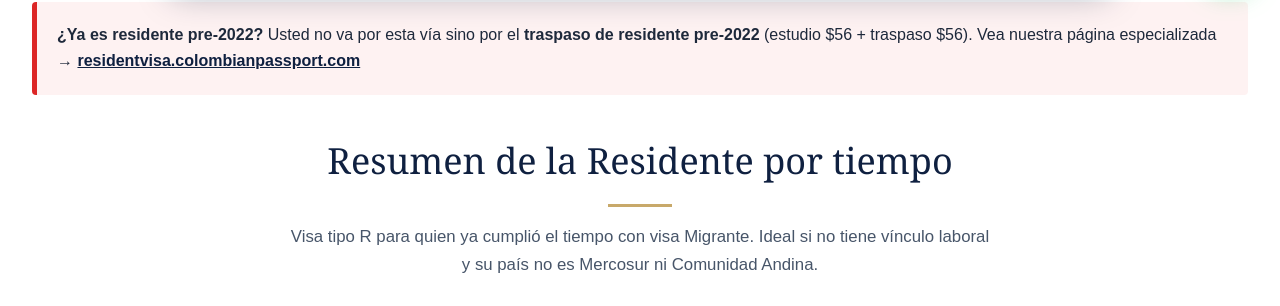
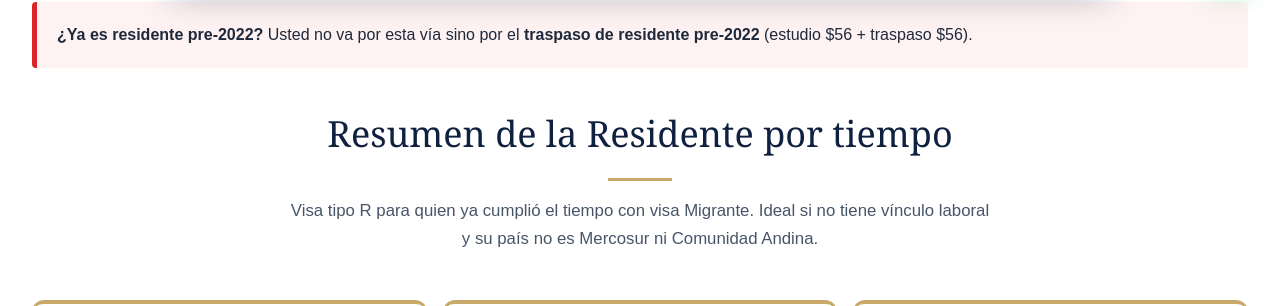
Before and after one commit to parquesino/abogadosdemigracion, a plain HTML site: page visa-residente/index.html in a window 1280 px wide. Shown: the part 794-1100 px from the top of the page. Drawn offline with Linux system fonts and the light colour scheme.

Commit message:
residente: quita los dos enlaces a la landing retirada (ES y EN)

```diff
--- a/visa-residente/index.html
+++ b/visa-residente/index.html
@@ -59,7 +59,7 @@
         <section class="content-section bg-white" style="padding-top:3rem; padding-bottom:2rem;">
             <div class="container">
                 <div class="alert-red">
-                    <p style="margin:0;"><strong>¿Ya es residente pre-2022?</strong> Usted no va por esta vía sino por el <strong>traspaso de residente pre-2022</strong> (estudio $56 + traspaso $56). Vea nuestra página especializada → <a href="https://residentvisa.colombianpassport.com/" target="_blank" style="color:#0f2040; font-weight:700;">residentvisa.colombianpassport.com</a></p>
+                    <p style="margin:0;"><strong>¿Ya es residente pre-2022?</strong> Usted no va por esta vía sino por el <strong>traspaso de residente pre-2022</strong> (estudio $56 + traspaso $56).</p>
                 </div>
                 <h2 class="section-title">Resumen de la Residente por tiempo</h2>
                 <p class="section-sub">Visa tipo R para quien ya cumplió el tiempo con visa Migrante. Ideal si no tiene vínculo laboral y su país no es Mercosur ni Comunidad Andina.</p>
```
Also changed, not shown: en/resident-visa/index.html (+1 -1 lines).
